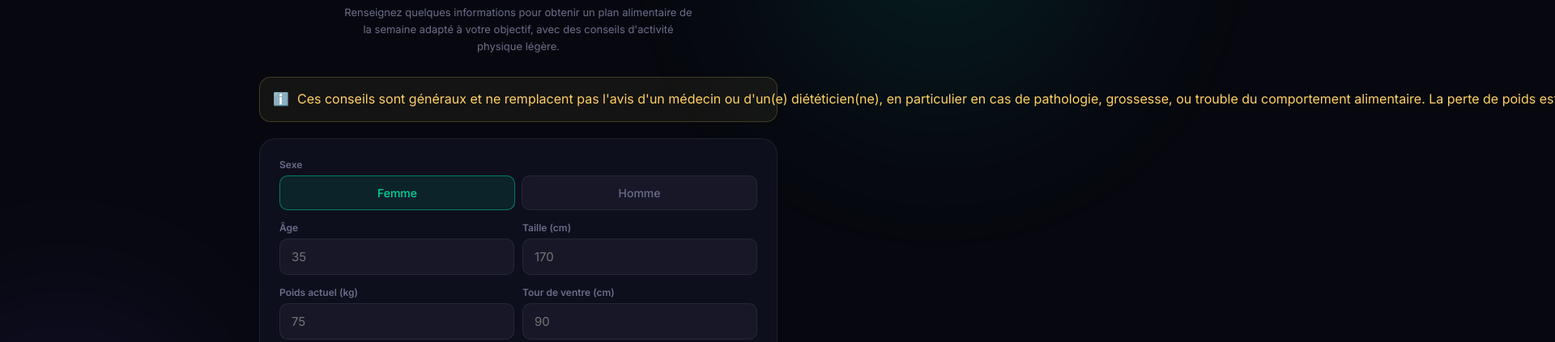
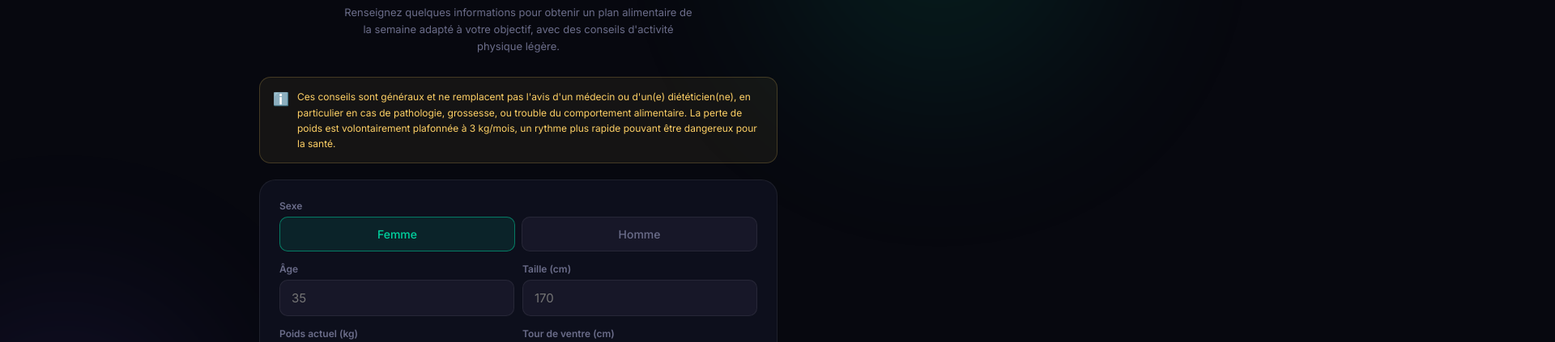
Before and after one commit to victorsolinas-gif/vitosoli, a website: page mangerbien.html in a window 1280 px wide. Shown: the part 167-590 px from the top of the page at 81% size, 1920 px wide, since content can reach past the window. Drawn offline with Linux system fonts and the light colour scheme.

Commit message:
Update mangerbien.html

```diff
--- a/mangerbien.html
+++ b/mangerbien.html
@@ -43,7 +43,8 @@ body{padding:20px;padding-top:calc(20px + var(--safe-top));padding-bottom:calc(4
   border-radius:14px;padding:14px 16px;margin-bottom:20px;
   font-size:12px;color:#ffd166;line-height:1.6;display:flex;gap:10px;align-items:flex-start;
 }
-.disclaimer span{font-size:16px;flex-shrink:0}
+.disclaimer span:first-child{font-size:16px;flex-shrink:0}
+.disclaimer span:last-child{flex:1;min-width:0;word-wrap:break-word}
 
 .form-card{
   position:relative;z-index:1;background:var(--surface);border:1px solid var(--border);
```
